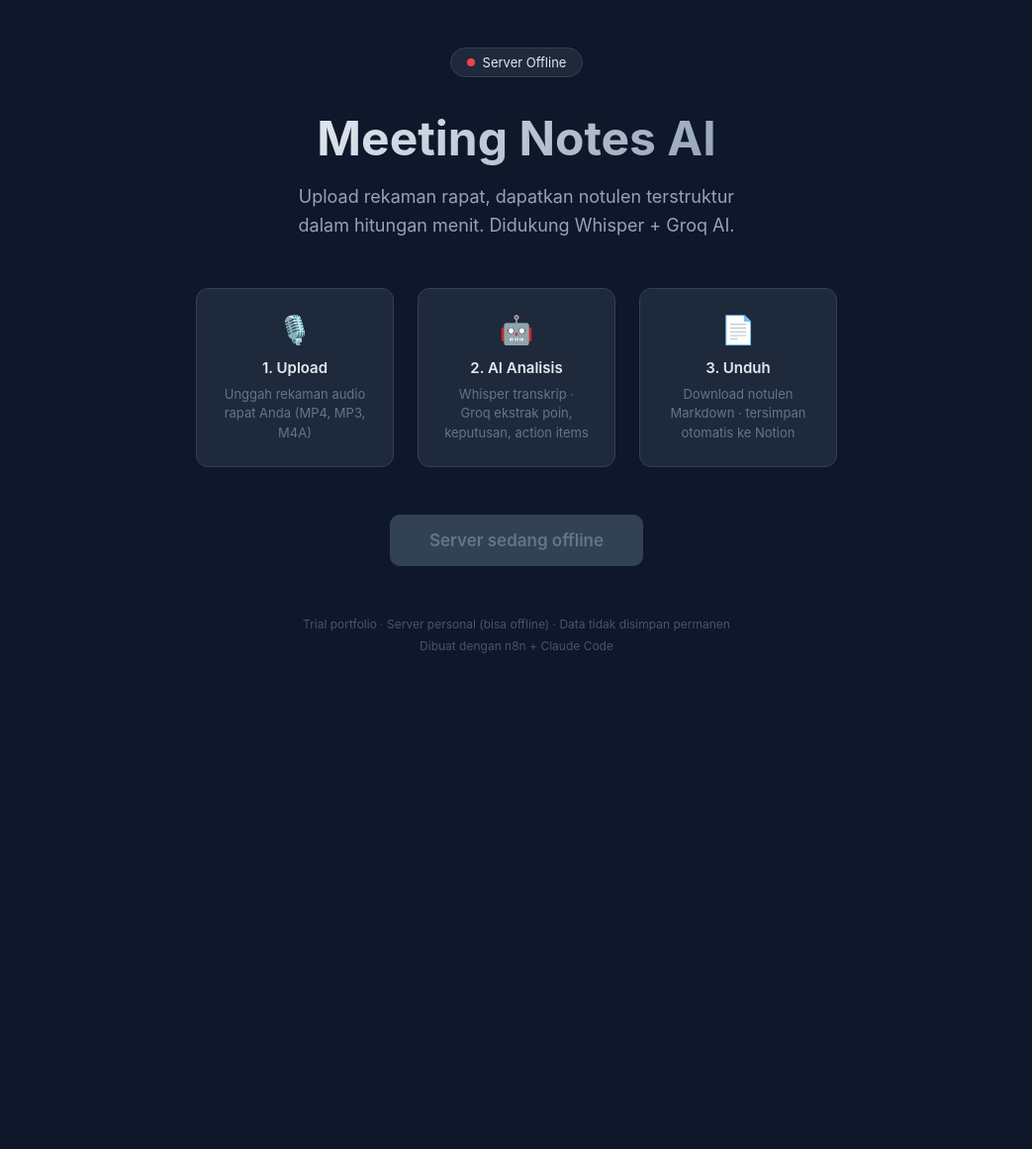
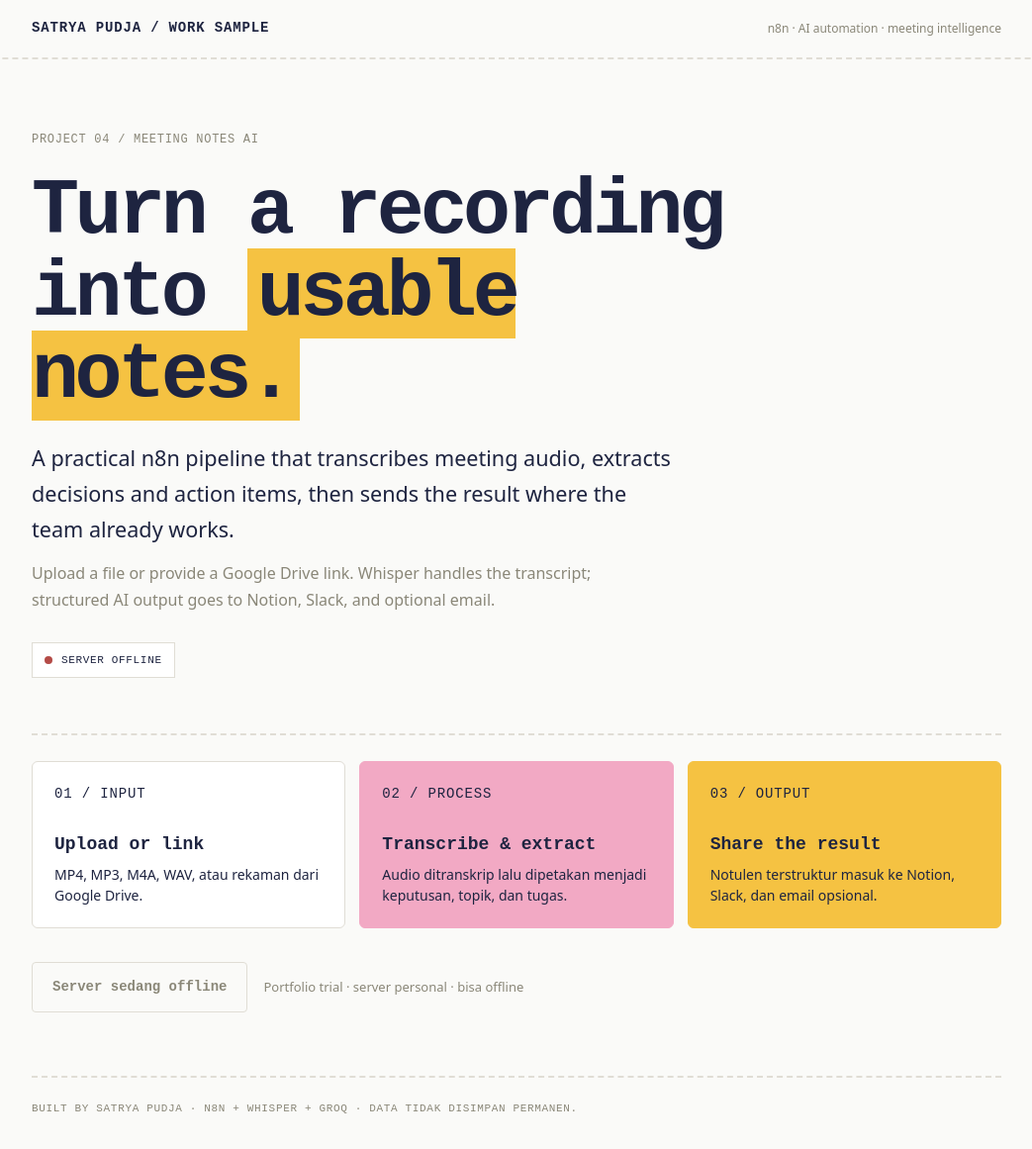
Before and after one commit to satrya370/Meeting-N8n, a plain HTML site: page docs/index.html in a window 1280 px wide. Shown: the whole page at 99% size, without its empty margins (118-1161 px from the left). Before the commit the page ends 800 px from the top, so only its background shows below. Drawn offline with Linux system fonts and the light colour scheme; no server answers.

Commit message:
fix: update GitHub Pages landing entrypoint

```diff
--- a/docs/index.html
+++ b/docs/index.html
@@ -3,96 +3,82 @@
 <head>
   <meta charset="UTF-8">
   <meta name="viewport" content="width=device-width, initial-scale=1.0">
-  <title>Meeting Notes AI — Portfolio Trial</title>
+  <meta name="description" content="Meeting Notes AI — a practical n8n automation demo by Satrya Pudja.">
+  <title>Meeting Notes AI — Satrya Pudja</title>
   <style>
+    @font-face { font-family: 'IBM Plex Sans'; src: local('IBM Plex Sans'); font-display: swap; }
+    @font-face { font-family: 'IBM Plex Mono'; src: local('IBM Plex Mono'); font-display: swap; }
+    :root {
+      --paper: #fafaf8; --ink: #1e2440; --yellow: #f5c242; --pink: #f2a9c4;
+      --carbon: #8a8778; --surface: #ffffff; --border: #e0ddd5;
+      --sans: 'IBM Plex Sans', system-ui, sans-serif;
+      --mono: 'IBM Plex Mono', 'Courier New', monospace;
+    }
     * { box-sizing: border-box; margin: 0; padding: 0; }
     body {
-      font-family: -apple-system, BlinkMacSystemFont, 'Segoe UI', sans-serif;
-      background: #0f172a; color: #e2e8f0;
-      min-height: 100vh; display: flex; flex-direction: column;
-      align-items: center; padding: 48px 24px;
+      font-family: var(--sans); color: var(--ink); background: var(--paper);
+      min-height: 100vh; line-height: 1.65;
     }
-    .badge {
-      display: inline-flex; align-items: center; gap: 8px;
-      background: #1e293b; border: 1px solid #334155;
-      border-radius: 9999px; padding: 6px 16px;
-      font-size: 13px; margin-bottom: 32px;
-    }
-    .dot { width: 8px; height: 8px; border-radius: 50%; background: #64748b; }
-    .dot.online  { background: #22c55e; animation: pulse 2s infinite; }
-    .dot.offline { background: #ef4444; }
-    @keyframes pulse { 0%,100%{opacity:1} 50%{opacity:.5} }
-    h1 {
-      font-size: clamp(28px, 5vw, 48px); font-weight: 700; text-align: center;
-      background: linear-gradient(135deg, #e2e8f0 0%, #94a3b8 100%);
-      -webkit-background-clip: text; -webkit-text-fill-color: transparent;
-      background-clip: text; margin-bottom: 16px;
-    }
-    .tagline {
-      font-size: 18px; color: #94a3b8; text-align: center;
-      margin-bottom: 48px; max-width: 480px; line-height: 1.6;
-    }
-    .steps {
-      display: flex; gap: 24px; margin-bottom: 48px;
-      flex-wrap: wrap; justify-content: center;
-    }
-    .step {
-      background: #1e293b; border: 1px solid #334155; border-radius: 12px;
-      padding: 24px; max-width: 200px; text-align: center;
-    }
-    .step-num  { font-size: 28px; margin-bottom: 12px; }
-    .step h3   { font-size: 15px; font-weight: 600; margin-bottom: 8px; color: #e2e8f0; }
-    .step p    { font-size: 13px; color: #64748b; line-height: 1.5; }
-    .cta {
-      display: inline-block; background: #3b82f6; color: white;
-      font-size: 17px; font-weight: 600; padding: 16px 40px;
-      border-radius: 10px; text-decoration: none;
-      transition: background .2s, transform .1s; margin-bottom: 48px;
-    }
-    .cta:hover { background: #2563eb; transform: translateY(-1px); }
-    .cta.disabled { background: #334155; color: #64748b; cursor: not-allowed; pointer-events: none; }
-    footer { font-size: 12px; color: #475569; text-align: center; line-height: 1.8; }
+    .site-header { border-bottom: 2px dashed var(--border); background: rgba(250, 250, 248, .94); }
+    .header-inner, main, footer { width: min(100% - 40px, 980px); margin: 0 auto; }
+    .header-inner { min-height: 58px; display: flex; align-items: center; justify-content: space-between; gap: 20px; }
+    .brand, .eyebrow, .status, .step-label, footer { font-family: var(--mono); text-transform: uppercase; letter-spacing: .06em; }
+    .brand { font-weight: 700; font-size: 14px; }
+    .header-note { color: var(--carbon); font-size: 12px; }
+    main { padding: 72px 0 64px; }
+    .hero { max-width: 760px; }
+    .eyebrow { color: var(--carbon); font-size: 12px; margin-bottom: 20px; }
+    h1 { font-family: var(--mono); font-size: clamp(2.3rem, 7vw, 5rem); line-height: 1.04; letter-spacing: -.055em; max-width: 720px; margin-bottom: 24px; }
+    .highlight { background: var(--yellow); padding: 0 .12em; }
+    .lead { font-size: clamp(1.1rem, 2vw, 1.35rem); max-width: 650px; }
+    .supporting { color: var(--carbon); max-width: 620px; margin-top: 14px; }
+    .status { display: inline-flex; align-items: center; gap: 9px; margin-top: 30px; border: 1px solid var(--border); background: var(--surface); padding: 8px 12px; font-size: 11px; }
+    .dot { width: 8px; height: 8px; border-radius: 50%; background: var(--carbon); }
+    .dot.online { background: #31845b; animation: pulse 2s infinite; }
+    .dot.offline { background: #b44b47; }
+    @keyframes pulse { 0%,100% { opacity: 1; } 50% { opacity: .45; } }
+    .steps { display: grid; grid-template-columns: repeat(3, 1fr); gap: 14px; margin: 56px 0 34px; padding-top: 26px; border-top: 2px dashed var(--border); }
+    .step { background: var(--surface); border: 1px solid var(--border); border-radius: 6px; padding: 22px; min-height: 168px; }
+    .step:nth-child(2) { background: var(--pink); border-color: var(--pink); }
+    .step:nth-child(3) { background: var(--yellow); border-color: var(--yellow); }
+    .step-label { font-size: 11px; margin-bottom: 30px; }
+    .step h2 { font-family: var(--mono); font-size: 18px; line-height: 1.2; margin-bottom: 8px; }
+    .step p { font-size: 14px; line-height: 1.5; }
+    .cta-row { display: flex; align-items: center; gap: 16px; flex-wrap: wrap; }
+    .cta { display: inline-flex; align-items: center; justify-content: center; background: var(--ink); color: var(--paper); border: 1px solid var(--ink); font-family: var(--mono); font-size: 14px; font-weight: 700; padding: 13px 20px; border-radius: 4px; text-decoration: none; transition: transform .15s, background .15s; }
+    .cta:hover:not(.disabled), .cta:focus-visible:not(.disabled) { background: #303759; transform: translateY(-2px); }
+    .cta.disabled { background: transparent; color: var(--carbon); border-color: var(--border); cursor: not-allowed; }
+    .fine-print { color: var(--carbon); font-size: 13px; }
+    footer { border-top: 2px dashed var(--border); padding: 22px 0 30px; color: var(--carbon); font-size: 11px; line-height: 1.8; }
+    @media (max-width: 640px) { .header-note { display: none; } main { padding-top: 48px; } .steps { grid-template-columns: 1fr; } .step { min-height: auto; } }
   </style>
 </head>
 <body>
-  <div class="badge">
-    <span class="dot" id="dot"></span>
-    <span id="status-text">Memeriksa status...</span>
-  </div>
-
-  <h1>Meeting Notes AI</h1>
-  <p class="tagline">
-    Upload rekaman rapat, dapatkan notulen terstruktur dalam hitungan menit.
-    Didukung Whisper + Groq AI.
-  </p>
-
-  <div class="steps">
-    <div class="step">
-      <div class="step-num">🎙️</div>
-      <h3>1. Upload</h3>
-      <p>Unggah rekaman audio rapat Anda (MP4, MP3, M4A)</p>
+  <header class="site-header">
+    <div class="header-inner">
+      <span class="brand">Satrya Pudja / Work Sample</span>
+      <span class="header-note">n8n · AI automation · meeting intelligence</span>
     </div>
-    <div class="step">
-      <div class="step-num">🤖</div>
-      <h3>2. AI Analisis</h3>
-      <p>Whisper transkrip · Groq ekstrak poin, keputusan, action items</p>
-    </div>
-    <div class="step">
-      <div class="step-num">📄</div>
-      <h3>3. Unduh</h3>
-      <p>Download notulen Markdown · tersimpan otomatis ke Notion</p>
-    </div>
-  </div>
-
-  <a href="#" class="cta disabled" id="cta-btn">Memeriksa server...</a>
-
-  <footer>
-    Trial portfolio · Server personal (bisa offline) · Data tidak disimpan permanen<br>
-    Dibuat dengan n8n + Claude Code
-  </footer>
+  </header>
+  <main>
+    <section class="hero">
+      <p class="eyebrow">Project 04 / Meeting Notes AI</p>
+      <h1>Turn a recording into <span class="highlight">usable notes.</span></h1>
+      <p class="lead">A practical n8n pipeline that transcribes meeting audio, extracts decisions and action items, then sends the result where the team already works.</p>
+      <p class="supporting">Upload a file or provide a Google Drive link. Whisper handles the transcript; structured AI output goes to Notion, Slack, and optional email.</p>
+      <div class="status"><span class="dot" id="dot"></span><span id="status-text">Memeriksa status...</span></div>
+    </section>
+    <section class="steps" aria-label="How the workflow works">
+      <article class="step"><p class="step-label">01 / Input</p><h2>Upload or link</h2><p>MP4, MP3, M4A, WAV, atau rekaman dari Google Drive.</p></article>
+      <article class="step"><p class="step-label">02 / Process</p><h2>Transcribe &amp; extract</h2><p>Audio ditranskrip lalu dipetakan menjadi keputusan, topik, dan tugas.</p></article>
+      <article class="step"><p class="step-label">03 / Output</p><h2>Share the result</h2><p>Notulen terstruktur masuk ke Notion, Slack, dan email opsional.</p></article>
+    </section>
+    <div class="cta-row"><a href="#" class="cta disabled" id="cta-btn">Memeriksa server...</a><span class="fine-print">Portfolio trial · server personal · bisa offline</span></div>
+  </main>
+  <footer>Built by Satrya Pudja · n8n + Whisper + Groq · <span>Data tidak disimpan permanen.</span></footer>
 
   <script>
-    const TUNNEL_URL = 'https://chowtime-angling-threefold.ngrok-free.dev';
+    const TUNNEL_URL = 'https://requires-flower-represent-los.trycloudflare.com';
     const FORM_PATH  = '/form/36283c3b-8f86-458c-a43d-36142925402f';
     const dot  = document.getElementById('dot');
     const text = document.getElementById('status-text');
```
